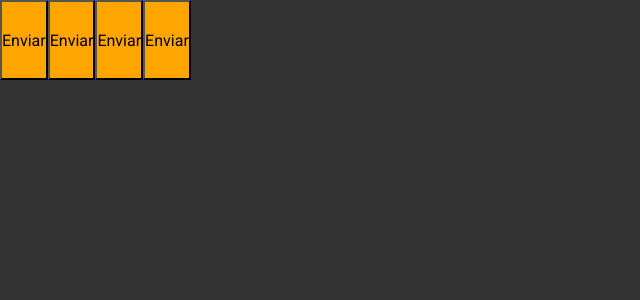
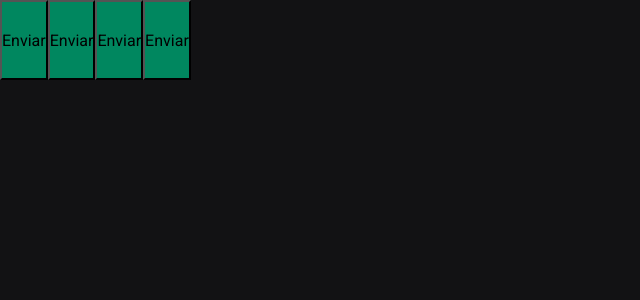
Before and after one commit to lucasdebeterco/ignite-timer, a React (Vite) app: page / in a window 1280 px wide. Shown: the top 300 px of the page, without its empty margins (0-640 px from the left). Built offline with nearby package versions, Linux system fonts and the light colour scheme.

Commit message:
initial configuration of eslint

```diff
--- a/package.json
+++ b/package.json
@@ -15,12 +15,13 @@
     "styled-components": "^6.1.1"
   },
   "devDependencies": {
+    "@rocketseat/eslint-config": "^2.1.0",
     "@types/react": "^18.2.37",
     "@types/react-dom": "^18.2.15",
     "@typescript-eslint/eslint-plugin": "^6.10.0",
     "@typescript-eslint/parser": "^6.10.0",
     "@vitejs/plugin-react": "^4.2.0",
-    "eslint": "^8.53.0",
+    "eslint": "^8.54.0",
     "eslint-plugin-react-hooks": "^4.6.0",
     "eslint-plugin-react-refresh": "^0.4.4",
     "typescript": "^5.2.2",
--- a/src/styles/components/Button.styles.ts
+++ b/src/styles/components/Button.styles.ts
@@ -8,5 +8,5 @@
 
 export const ButtonContainer = styled.button<IButtonContainer>`
     height: 80px;
-    background: ${props => props.theme.secondary};
+    background: ${props => props.theme['green-500']};
 `
--- a/src/styles/global.ts
+++ b/src/styles/global.ts
@@ -7,14 +7,20 @@
         box-sizing: border-box;
     }
 
+    :focus {
+        outline: 0;
+        box-shadow: 0 0 0 2px ${props => props.theme['green-500']};
+    }
+
     body {
-        background: #333;
-        color: #fff;
+        background: ${props => props.theme['gray-900']};
+        color: ${props => props.theme['gray-300']};
     }
 
     body, input, textarea, button {
         font-family: 'Roboto', sans-serif;
         font-weight: 400;
         font-size: 1rem;
+
     }
 `
--- a/src/styles/themes/default.ts
+++ b/src/styles/themes/default.ts
@@ -1,4 +1,21 @@
 export const defaultTheme = {
-    primary: 'purple',
-    secondary: 'orange'
+    white: '#FFF',
+
+    'gray-100': '#E1E1E6',
+    'gray-300': '#C4C4CC',
+    'gray-400': '#8D8D99',
+    'gray-500': '#7C7C8A',
+    'gray-600': '#323238',
+    'gray-700': '#29292E',
+    'gray-800': '#202024',
+    'gray-900': '#121214',
+
+    'green-300': '#00B37E',
+    'green-500': '#00875F',
+    'green-700': '#015F43',
+
+    'red-500': '#AB222E',
+    'red-700': '#7A1921',
+
+    'yellow-500': '#FBA94C',
 }
```
Also changed, not shown: .eslintrc.cjs (deleted), .eslintrc.json (added), 1 other file (tests, documents, lock files or other folders).
